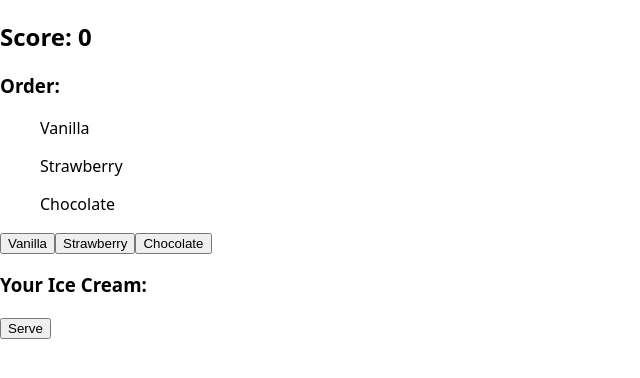
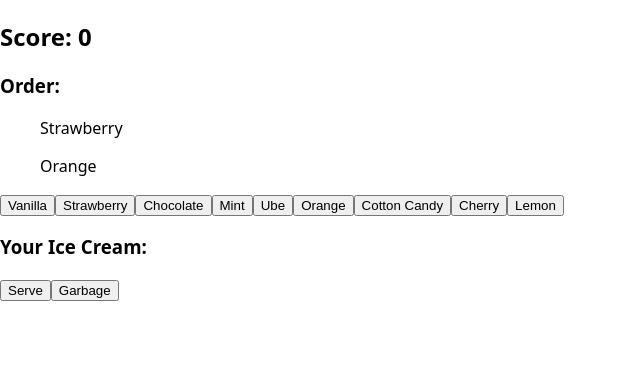
Before and after one commit to klucky17/brain-freeze, a React (Vite) app: page / in a window 1280 px wide. Both pictures are taken after a click on the button "Play". Shown: the top 378 px of the page, without its empty margins (0-640 px from the left). Built offline with nearby package versions, Linux system fonts and the light colour scheme.

Commit message:
added randomized ice cream order

```diff
--- a/src/components/Game.jsx
+++ b/src/components/Game.jsx
@@ -1,47 +1,77 @@
 import { useState } from 'react'
 
 function Game({score, setScore}) {
-  const order = ["Vanilla", "Strawberry", "Chocolate"]
-  const [playerIceCream, setIceCream] = useState([])
 
-  function addIngredient(item){
+  // //get a randomized order
+  // function shuffleOrder(IceCreamOrder){
+  //   let currentIndex = IceCreamOrder.length
+  //   while(currentIndex != 0){
+  //     let randomIndex = Math.floor(Math.random() * currentIndex)
+  //     currentIndex--
+
+  //     [IceCreamOrder[currentIndex], IceCreamOrder[randomIndex]] = [IceCreamOrder[randomIndex], IceCreamOrder[currentIndex]]
+  //   }
+  // }
+
+  //get a random customer order for each new customer
+  function getOrder(){
+    const totalFlavours = flavours.length  //get the total number of ice creams available to choose from
+    const orderLength = Math.floor(Math.random() * totalFlavours) + 1  //get random order length, minimum 1 scoop
+
+    const order = []
+    for(let i=0; i<orderLength; i++){
+      const randomFlavour = flavours[Math.floor(Math.random() * totalFlavours)]  //get random ice cream flavours
+      order.push(randomFlavour)  //add flavour to customer order
+    }
+
+    return order
+  }
+
+  function addFlavour(item){
     setIceCream([...playerIceCream, item])
   }
 
+  //check if created ice cream matches customer order
   function checkOrder(){
-    const correct = JSON.stringify(order) === JSON.stringify(playerIceCream)
+    const correct = JSON.stringify(order) === JSON.stringify(playerIceCream) //compare orders
     if (correct){
       setScore(score + 100)
+      setIceCream([])  //reset ice cream creation
+      setOrder(getOrder())  //get new customer order
     }
-    setIceCream([])
   }
 
+  const flavours = ["Vanilla", "Strawberry", "Chocolate", "Mint", "Ube", "Orange", "Cotton Candy", "Cherry", "Lemon"]  //all ice cream flavours
+  const [order, setOrder] = useState(getOrder(flavours))
+  const [playerIceCream, setIceCream] = useState([])
+
   return(
-<div className="game">
+    /*display current score*/
+    <div className="game">
       <h2>Score: {score}</h2>
 
+      {/*customer order*/}
       <div className="order-box">
         <h3>Order:</h3>
 
+      {/*display order from the array*/}
         <ul>
-          {order.map((item) => (
-            <p key={item}>{item}</p>
+          {order.map((item, index) => (
+            <p key={index}>{item}</p>
           ))}
         </ul>
       </div>
 
+      {/*display all flavours as buttons*/}
       <div className="buttons">
-        <button onClick={() => addIngredient("Vanilla")}>
-          Vanilla
-        </button>
-
-        <button onClick={() => addIngredient("Strawberry")}>
-          Strawberry
-        </button>
-
-        <button onClick={() => addIngredient("Chocolate")}>
-          Chocolate
-        </button>
+        {flavours.map((flavour) => (
+          <button
+            key={flavour}
+            onClick={() => addFlavour(flavour)}  /*add scoop*/
+          >
+            {flavour}
+          </button>
+        ))}
       </div>
 
       <div className="player-order">
@@ -57,6 +87,10 @@ function Game({score, setScore}) {
       <button onClick={checkOrder}>
         Serve
       </button>
+
+      <button onClick={() => setIceCream([])}>
+        Garbage
+      </button>
     </div>
   )
 }
```
